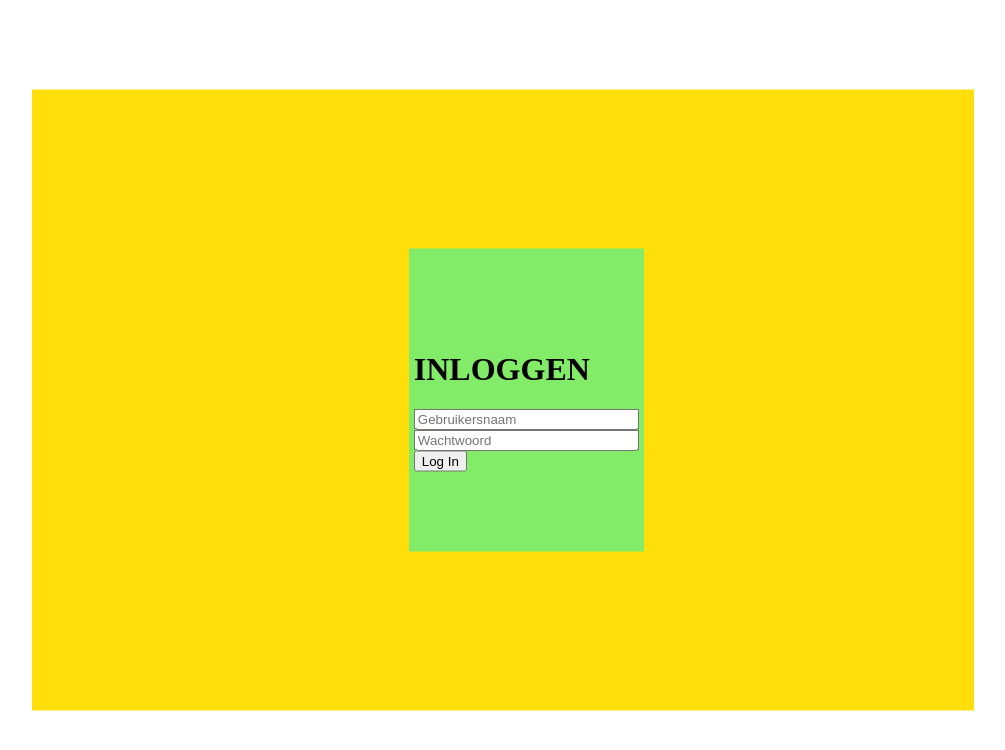
After one commit to HoornbeeckGouda/student-pdo-marckmannen, a PHP site: page /login.php in a window 1280 px wide. The commit adds this page. Shown: the top 750 px of the page, without its empty margins (137-1142 px from the left). Run offline with PHP 8.4, Linux system fonts and the light colour scheme.

Commit message:
css toegevoegd

```diff
--- a/student/css/student.css
+++ b/student/css/student.css
@@ -17,3 +17,23 @@
     background-color: beige;
     color: white;
 }
+
+.inlogformulier {
+    margin: 0 auto 0 40%;
+    background-color: #82EC69;
+    padding: 80px 5px;
+}
+
+.achterinlog {
+    position: absolute;
+    top: 50%;
+    left: 50%;
+    transform: translate(-50%, -50%);
+    width: 942px;
+    height: 621px;
+    background-color: #FFDE09;
+    margin: 0 auto;
+    display: flex;
+    justify-content: center;
+    align-items: center;
+}
--- /dev/null
+++ b/student/login.php
@@ -0,0 +1,17 @@
+<?php
+include 'inc/header.php';
+?>
+<div class="achterinlog">
+<div class="inlogformulier">
+<h1>INLOGGEN</h1>
+    <form method="POST">
+        <input type="text" name="inloggen" size="25" class="gebruikersnaam" placeholder="Gebruikersnaam"><br>
+        <input type="password" name="password" size="25" class="wachtwoord" placeholder="Wachtwoord"><br>
+        <input type="submit" name="submit" class="loggin" value="Log In">
+
+    </form>
+</div>
+    </div>
+ <?php
+include 'inc/footer.php';
+?>
--- a/student/studenten.php
+++ b/student/studenten.php
@@ -1,5 +1,5 @@
 <?php
-include 'header/header.php';
+include 'inc/header.php';
 
 // initialiseren/declareren
 $contentTable = "";
@@ -85,5 +85,5 @@ $table_student = $table_header . $contentTable . "</table>";
 echo $table_student;
 
 
-include 'footer/footer.php'
+include 'inc/footer.php'
 ?>
```
Also changed, not shown: student/inc/footer.php (renamed from student/footer/footer.php), student/inc/header.php (renamed from student/header/header.php).
